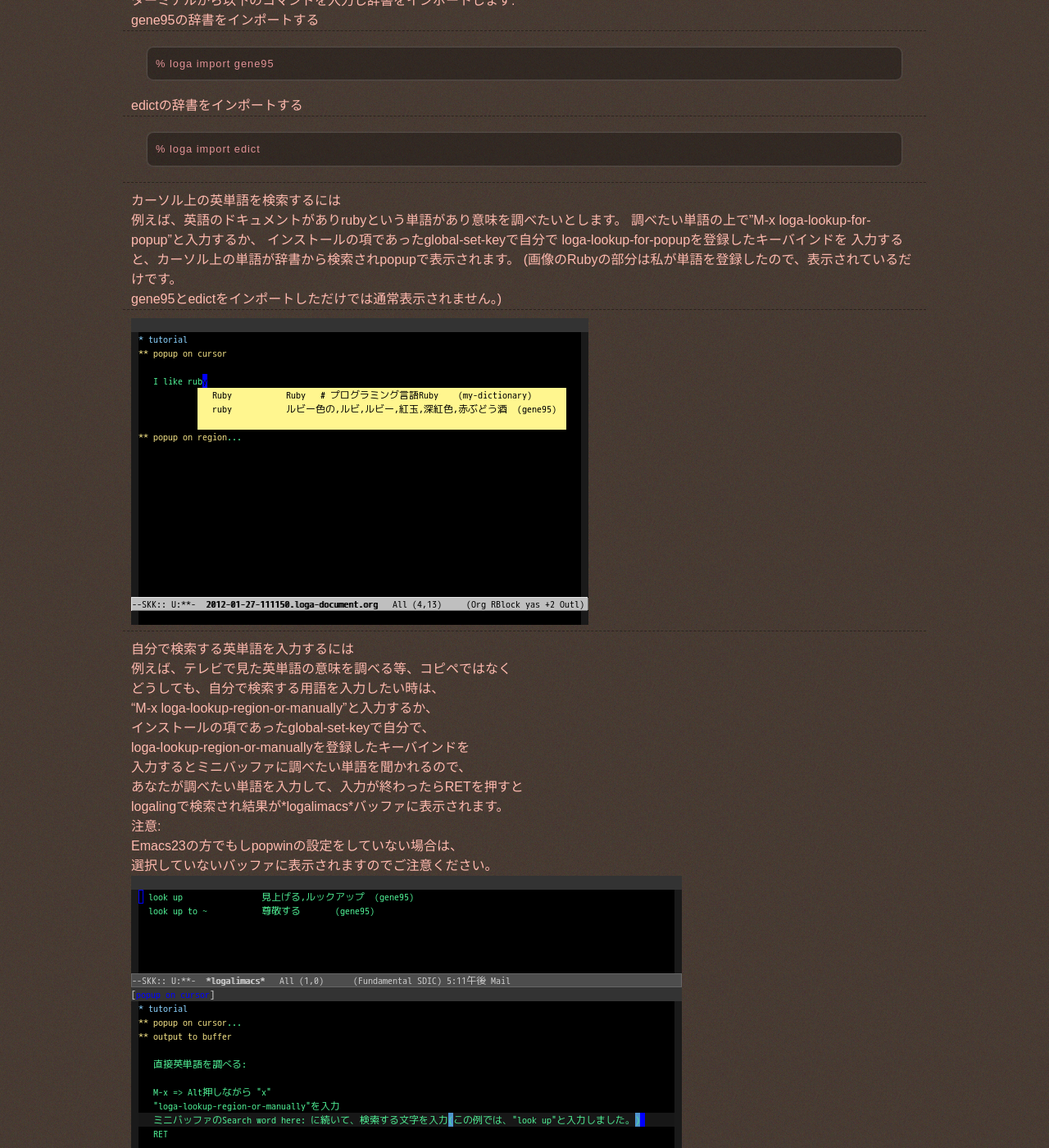
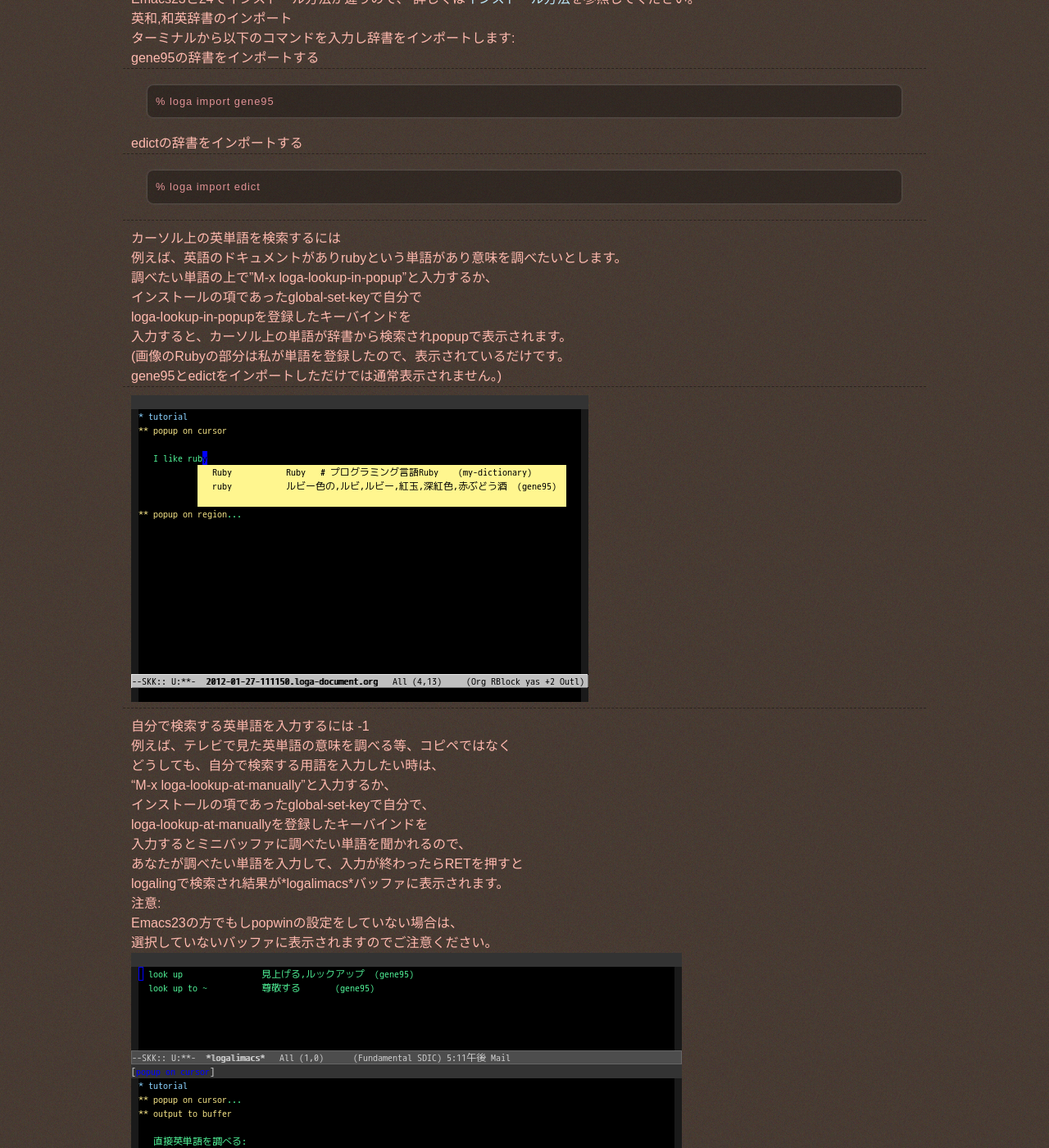
Before and after one commit to logaling/logaling.github.com, a Jekyll site: the page built from logalimacs/tutorial.md, in a window 1280 px wide and 1400 px high, scrolled down 472 px. Shown: the whole window at 82% size. Built offline with Jekyll 4.4.1, drawn with Linux system fonts in a browser that asks for light colours; some web fonts are replaced; Markdown is read by kramdown in place of the engine named in the settings; some of the changed text lies outside the part shown.

Commit message:
improve document for logalimacs

```diff
--- a/logalimacs/tutorial.md
+++ b/logalimacs/tutorial.md
@@ -7,7 +7,7 @@ title: チュートリアル
 
 | [logalimacsについて](/logalimacs/about.html) | [コマンド](/logalimacs/commands.html) | [インストール方法](/logalimacs/install.html) | [新機能](/logalimacs/whatsnew.html) | [github](https://github.com/logaling/logalimacs) |
 
-インストールから英単語を検索する方法を紹介します。
+## インストールから英単語を検索する方法を紹介します。
 
 ---
 
@@ -38,9 +38,9 @@ edictの辞書をインポートする
 * カーソル上の英単語を検索するには
 
 例えば、英語のドキュメントがありrubyという単語があり意味を調べたいとします。
-調べたい単語の上で"M-x loga-lookup-for-popup"と入力するか、
+調べたい単語の上で"M-x loga-lookup-in-popup"と入力するか、
 インストールの項であったglobal-set-keyで自分で
-loga-lookup-for-popupを登録したキーバインドを
+loga-lookup-in-popupを登録したキーバインドを
 入力すると、カーソル上の単語が辞書から検索されpopupで表示されます。
 (画像のRubyの部分は私が単語を登録したので、表示されているだけです。
 gene95とedictをインポートしただけでは通常表示されません。)
@@ -51,13 +51,13 @@ gene95とedictをインポートしただけでは通常表示されません。
 
 ---
 
-* 自分で検索する英単語を入力するには
+* 自分で検索する英単語を入力するには -1
 
 例えば、テレビで見た英単語の意味を調べる等、コピペではなく
 どうしても、自分で検索する用語を入力したい時は、
-"M-x loga-lookup-region-or-manually"と入力するか、
+"M-x loga-lookup-at-manually"と入力するか、
 インストールの項であったglobal-set-keyで自分で、
-loga-lookup-region-or-manuallyを登録したキーバインドを
+loga-lookup-at-manuallyを登録したキーバインドを
 入力するとミニバッファに調べたい単語を聞かれるので、
 あなたが調べたい単語を入力して、入力が終わったらRETを押すと
 logalingで検索され結果が\*logalimacs\*バッファに表示されます。
@@ -67,6 +67,14 @@ Emacs23の方でもしpopwinの設定をしていない場合は、
 
 
 ![自分で入力して検索](/logalimacs/images/outputBuffer.png)
+
+* 自分で検索する英単語を入力するには -2
+
+もう一つの検索方法として、loga-lookup-in-popupでも
+自分で入力して検索できます。
+このコマンドは通常は、カーソル位置で検索しますが
+C-uのuniversal-argumentコマンドを利用する事で、
+挙動を変更し、自分で入力して検索する様にできます。
 
 * リージョンで選択した単語or文章を検索するには
 
@@ -85,7 +93,7 @@ go up in smokeの部分をリージョン選択します。"M-x set-mark-command
 "C-SPC"または、"C-@"(Emacsのデフォルトのキーバインドを変更していなければ)で、
 リージョンの開始をマークできます。カーソルを動かして、
 リージョンの範囲指定をしたら、そこで(この場合はgo up in smoke)、
-"M-x loga-lookup-region-or-manually"または"M-x loga-lookup-fof-popup"または、
+"M-x loga-lookup-at-manually"または"M-x loga-lookup-in-popup"または、
 上のコマンドを登録したキーバインドを入力します。
 お気づきかもしれませんが、これらのコマンドはリージョン選択時はリージョンを検索、
 非選択時は、カーソル位置や入力を求めるという動作になっています。
```
Also changed, not shown: logalimacs/about.md (+2 -3 lines), logalimacs/index.md (+1 -1 lines).
